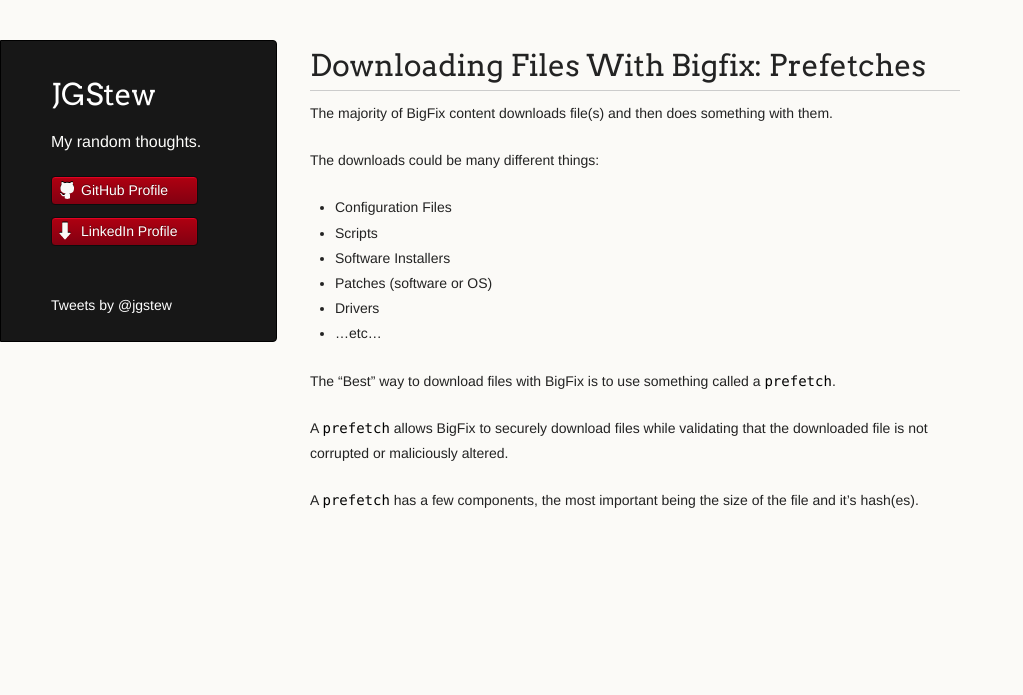
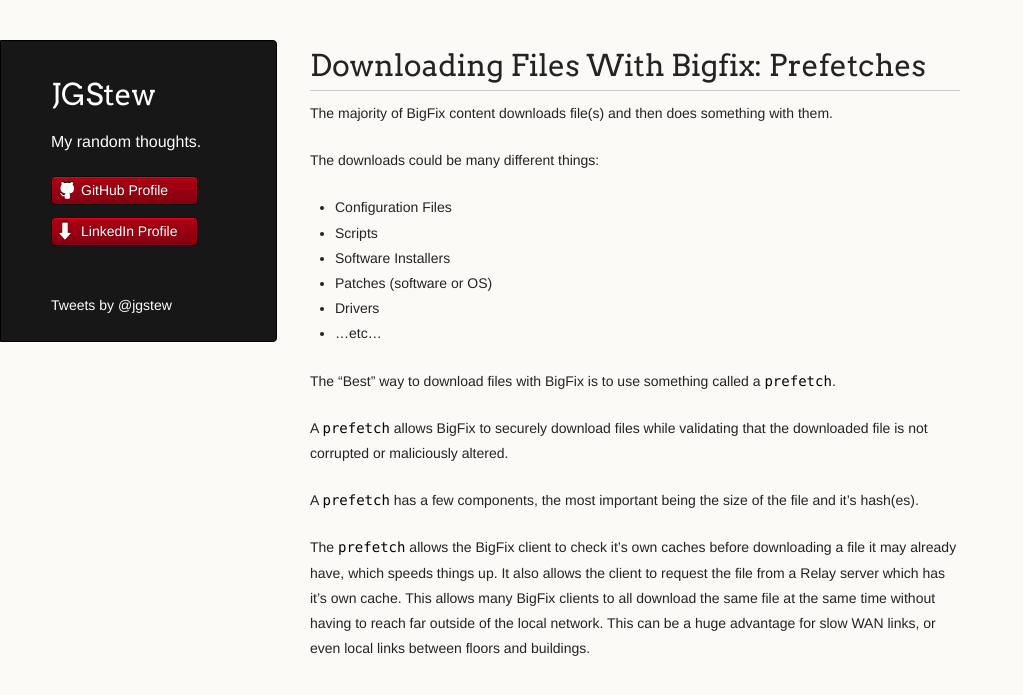
Before and after one commit to jgstew/jgstew.github.io, a Jekyll site: the page built from _posts/2016-11-21-Downloading-Files-with-BigFix:-Prefetches.md, in a window 1280 px wide. Shown: the top 695 px of the page, without its empty margins (0-1023 px from the left). Built offline with Jekyll 4.4.1, drawn with Linux system fonts in a browser that asks for light colours; comment, search, counter and statistics services are not loaded.

Commit message:
Update 2016-11-21-Downloading-Files-with-BigFix:-Prefetches.md

```diff
--- a/_posts/2016-11-21-Downloading-Files-with-BigFix:-Prefetches.md
+++ b/_posts/2016-11-21-Downloading-Files-with-BigFix:-Prefetches.md
@@ -14,3 +14,5 @@ The "Best" way to download files with BigFix is to use something called a `prefe
 A `prefetch` allows BigFix to securely download files while validating that the downloaded file is not corrupted or maliciously altered.
 
 A `prefetch` has a few components, the most important being the size of the file and it's hash(es).
+
+The `prefetch` allows the BigFix client to check it's own caches before downloading a file it may already have, which speeds things up. It also allows the client to request the file from a Relay server which has it's own cache. This allows many BigFix clients to all download the same file at the same time without having to reach far outside of the local network. This can be a huge advantage for slow WAN links, or even local links between floors and buildings.
```
